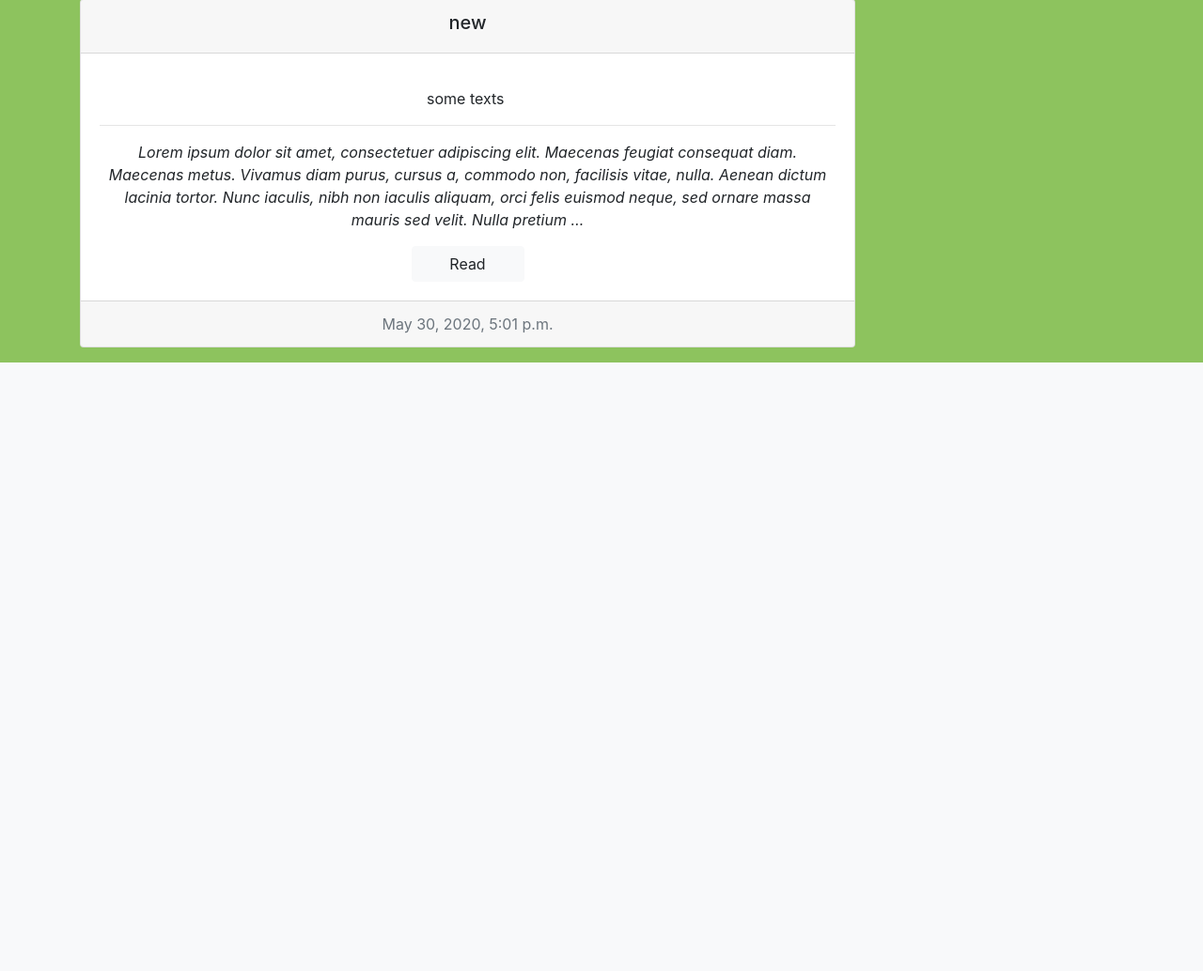
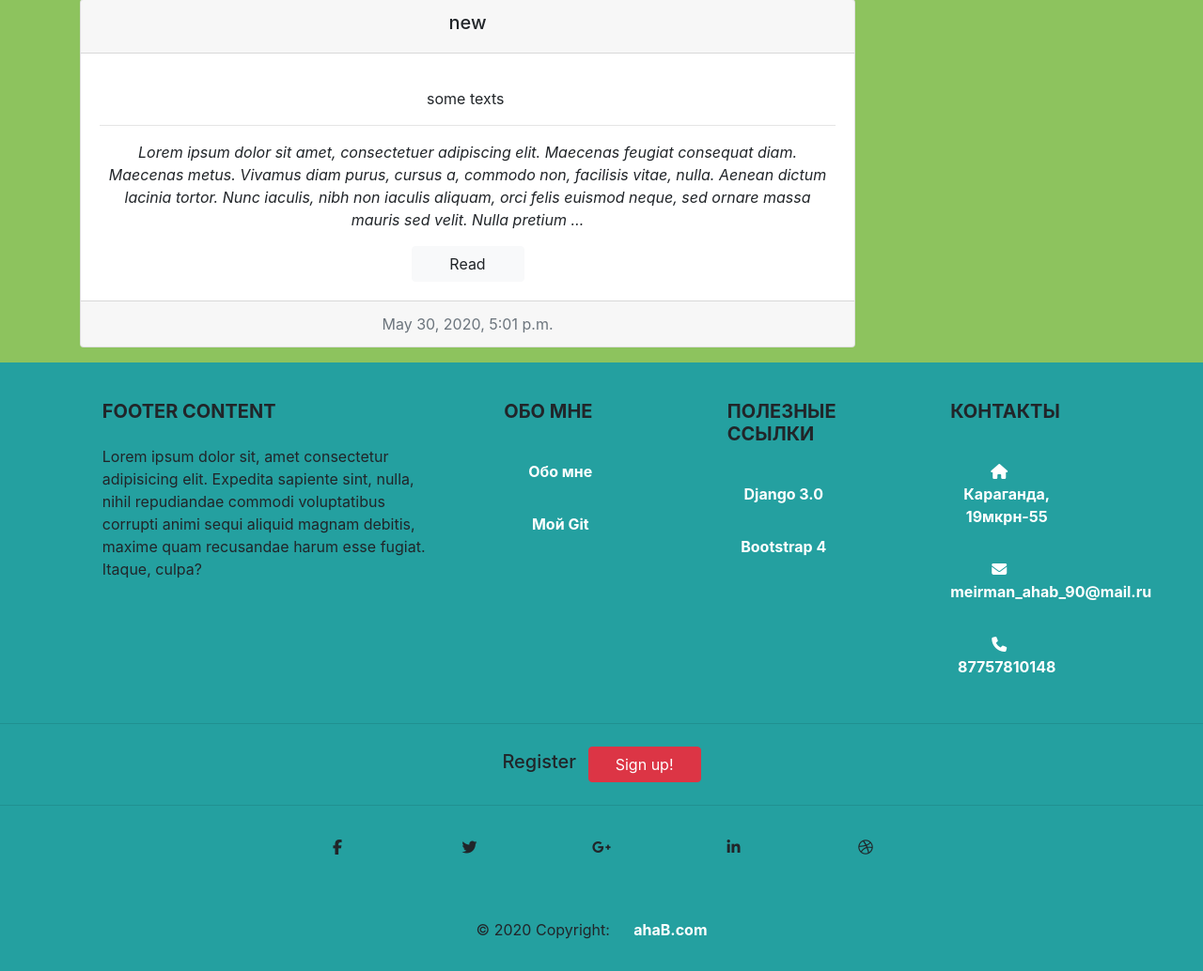
Before and after one commit to ahabMeirman/aboutmeGit, a Django app: page /myblog/ in a window 1280 px wide. Shown: the part 467-1501 px from the top of the page at 94% size. Before the commit the page ends 853 px from the top, so only its background shows below. Run offline with Django 3.2, Linux system fonts and the light colour scheme; data comes from the database, SQL or seed files in the repository; both versions use the stored data as it was after the commit; some libraries are stand-ins or nearby versions.

Commit message:
new update footer

```diff
--- a/myblog/templates/myblog/index.html
+++ b/myblog/templates/myblog/index.html
@@ -36,3 +36,152 @@
 	    </div>
 	 </div>
 {% endblock %}
+
+{% block footer %}
+<link rel="stylesheet" type="text/css" href="{% static 'css/footer.css' %}">
+
+
+<!-- Footer -->
+<footer class="page-footer font-small stylish-color-dark pt-4">
+
+  <!-- Footer Links -->
+  <div class="container text-center text-md-left">
+
+    <!-- Grid row -->
+    <div class="row">
+
+      <!-- Grid column -->
+      <div class="col-md-4 mx-auto">
+
+        <!-- Content -->
+        <h5 class="font-weight-bold text-uppercase mt-3 mb-4">Footer Content</h5>
+        <p>Lorem ipsum dolor sit, amet consectetur adipisicing elit. Expedita sapiente sint, nulla, nihil
+          repudiandae commodi voluptatibus corrupti animi sequi aliquid magnam debitis, maxime quam recusandae
+          harum esse fugiat. Itaque, culpa?</p>
+
+      </div>
+      <!-- Grid column -->
+
+      <hr class="clearfix w-100 d-md-none">
+
+      <!-- Grid column -->
+      <div class="col-md-2 mx-auto">
+
+        <!-- Links -->
+        <h5 class="font-weight-bold text-uppercase mt-3 mb-4">Обо мне</h5>
+
+        <ul class="list-unstyled">
+          <li>
+            <a href="https://ahabAhab.pythonanywhere.com/resume/">Обо мне</a>
+          </li>
+          <li>
+            <a href="https://github.com/ahabMeirman?tab=repositories">Мой Git</a>
+          </li>
+        </ul>
+
+      </div>
+      <!-- Grid column -->
+
+      <hr class="clearfix w-100 d-md-none">
+
+      <!-- Grid column -->
+      <div class="col-md-2 mx-auto">
+
+        <!-- Links -->
+        <h5 class="font-weight-bold text-uppercase mt-3 mb-4">Полезные ссылки</h5>
+
+        <ul class="list-unstyled">
+          <li>
+            <a href="https://docs.djangoproject.com/en/3.0/">Django 3.0</a>
+          </li>
+          <li>
+            <a href="https://getbootstrap.com/">Bootstrap 4</a>
+          </li>
+        </ul>
+
+      </div>
+      <!-- Grid column -->
+
+      <hr class="clearfix w-100 d-md-none">
+
+      <!-- Grid column -->
+      <div class="col-md-2 mx-auto">
+
+        <!-- Links -->
+        <h5 class="font-weight-bold text-uppercase mt-3 mb-4">Контакты</h5>
+
+        <ul class="list-unstyled">
+          <li>
+            <a href="#!"><i class="fas fa-home mr-3"></i>Караганда, 19мкрн-55</a>
+          </li>
+          <li>
+            <a href="#!"><i class="fas fa-envelope mr-3"></i>meirman_ahab_90@mail.ru</a>
+          </li>
+          <li>
+            <a href="#!"><i class="fas fa-phone mr-3"></i>87757810148</a>
+          </li>
+        </ul>
+
+      </div>
+      <!-- Grid column -->
+
+    </div>
+    <!-- Grid row -->
+
+  </div>
+  <!-- Footer Links -->
+
+  <hr>
+
+  <!-- Call to action -->
+  <ul class="list-unstyled list-inline text-center py-2">
+    <li class="list-inline-item">
+      <h5 class="mb-1">Register</h5>
+    </li>
+    <li class="list-inline-item">
+      <a href="#!" class="btn btn-danger btn-rounded">Sign up!</a>
+    </li>
+  </ul>
+  <!-- Call to action -->
+
+  <hr>
+
+  <!-- Social buttons -->
+  <ul class="list-unstyled list-inline text-center">
+    <li class="list-inline-item">
+      <a class="btn-floating btn-fb mx-1">
+        <i class="fab fa-facebook-f"> </i>
+      </a>
+    </li>
+    <li class="list-inline-item">
+      <a class="btn-floating btn-tw mx-1">
+        <i class="fab fa-twitter"> </i>
+      </a>
+    </li>
+    <li class="list-inline-item">
+      <a class="btn-floating btn-gplus mx-1">
+        <i class="fab fa-google-plus-g"> </i>
+      </a>
+    </li>
+    <li class="list-inline-item">
+      <a class="btn-floating btn-li mx-1">
+        <i class="fab fa-linkedin-in"> </i>
+      </a>
+    </li>
+    <li class="list-inline-item">
+      <a class="btn-floating btn-dribbble mx-1">
+        <i class="fab fa-dribbble"> </i>
+      </a>
+    </li>
+  </ul>
+  <!-- Social buttons -->
+
+  <!-- Copyright -->
+  <div class="footer-copyright text-center py-3">© 2020 Copyright:
+    <a href="https://ahabAhab.pythonanywhere.com/"> ahaB.com</a>
+  </div>
+  <!-- Copyright -->
+
+</footer>
+<!-- Footer -->
+{% endblock %}
--- /dev/null
+++ b/static/css/footer.css
@@ -0,0 +1,3 @@
+footer {
+	background-color: #24A0A0;
+}
--- a/templates/base.html
+++ b/templates/base.html
@@ -10,6 +10,8 @@
     <!-- Bootstrap CSS -->
     <link rel="stylesheet" href="https://stackpath.bootstrapcdn.com/bootstrap/4.5.0/css/bootstrap.min.css" integrity="sha384-9aIt2nRpC12Uk9gS9baDl411NQApFmC26EwAOH8WgZl5MYYxFfc+NcPb1dKGj7Sk" crossorigin="anonymous">
     <link rel="stylesheet" type="text/css" href="{% static 'css/style.css' %}">
+    <!-- icon in awesome -->
+    <script src="https://kit.fontawesome.com/40ae737fd2.js" crossorigin="anonymous"></script>
 
     {# Normalize. css — это небольшой CSS-файл, который обеспечивает для HTML-элементов лучшую кроссбраузерность в стилях по умолчанию. #}
     <link rel="stylesheet" href="https://cdnjs.cloudflare.com/ajax/libs/normalize/4.2.0/normalize.min.css">
@@ -29,8 +31,9 @@
     {% block content %}
     {% endblock %}
 
-    <footer>
-    </footer>
+
+    {% block footer %}
+    {% endblock %}
 
     <!-- Optional JavaScript -->
     <!-- jQuery first, then Popper.js, then Bootstrap JS -->
```
Also changed, not shown: resume/templates/home.html (+9 -7 lines), static/css/style.css (+7 -0 lines), db.sqlite3, media/image/Key_tl1ZcL6.jpg (added).
